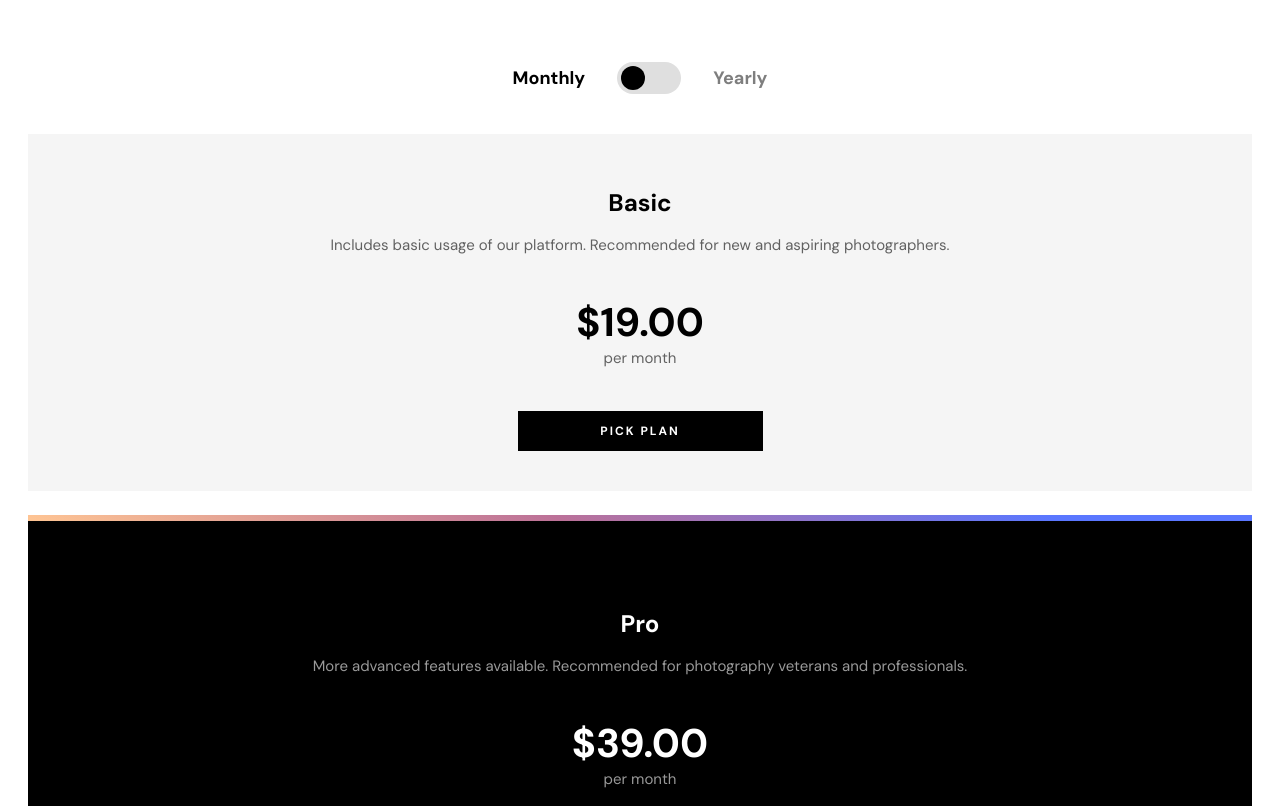
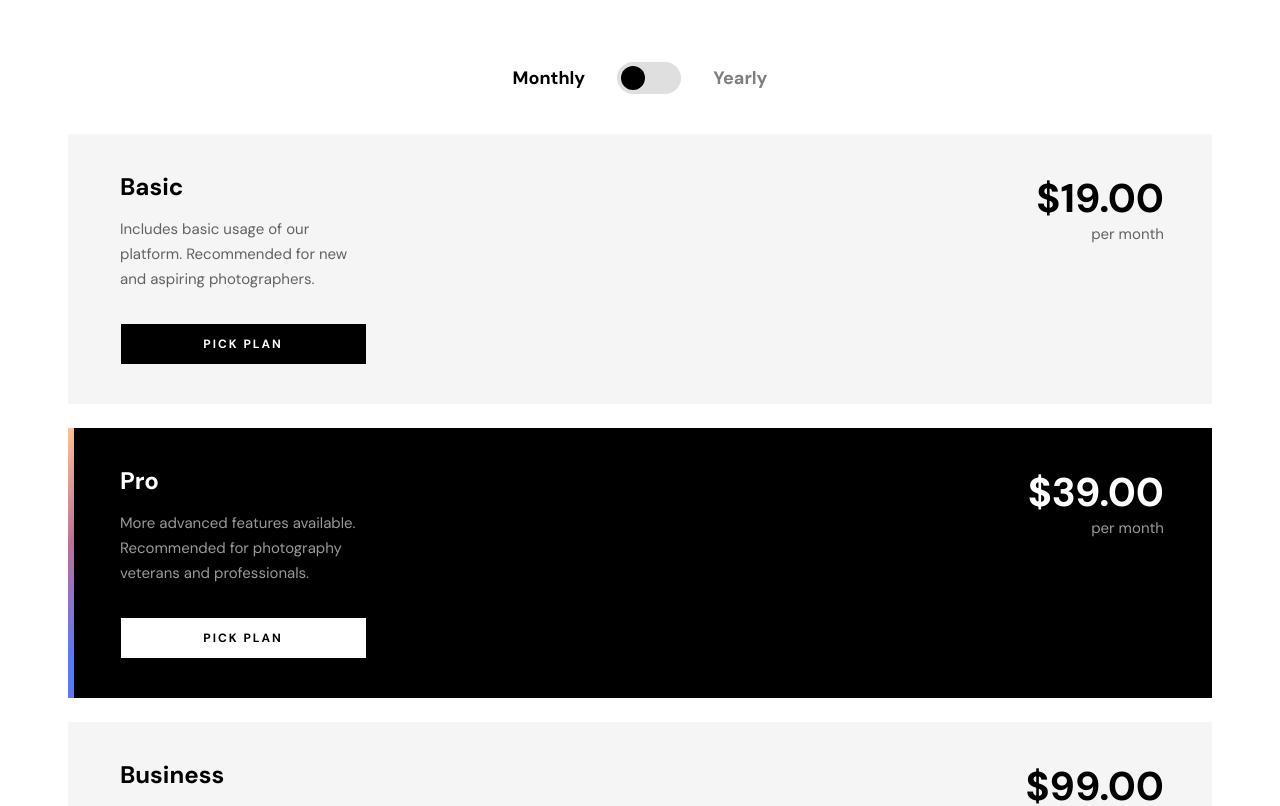
Before and after one commit to mrvicthor/photosnap-multi-page-website, a React (Vite) app: page /pricing in a window 1280 px wide. Shown: the part 844-1650 px from the top of the page. Built offline with nearby package versions, Linux system fonts and the light colour scheme.

Commit message:
designed tablet view for pricing subscription list

```diff
--- a/src/components/lists/index.jsx
+++ b/src/components/lists/index.jsx
@@ -5,20 +5,20 @@ const Lists = ({ title, content, price, period, bgColor }) => {
     <article
       className={`${
         bgColor ? "bg-[#000000] text-[#ffffff]" : "bg-[#F5F5F5] text-[#000000]"
-      } pt-[3.5rem] pb-[2.5rem] space-y-[2.5rem] flex flex-col items-center relative`}
+      } pt-[3.5rem] pb-[2.5rem] space-y-[2.5rem] grid justify-items-center relative pricing-subscription-item md:pt-[2.5rem] md:space-y-0 md:pl-[2.5rem] md:pr-12 md:gap-y-8 md:gap-x-[3.3125rem]`}
     >
       {bgColor && (
-        <div className="absolute price--line top-0 left-0 right-0 w-full h-[6px]" />
+        <div className="absolute price--line top-0 left-0 right-0 w-full h-[6px] md:rotate-90 md:w-[16.875rem] md:top-[8.25rem] md:-left-[8.25rem]" />
       )}
-      <heading className="flex flex-col gap-y-[1.125rem] px-[1.375rem]">
-        <h3 className="text-[1.5rem] font-bold leading-[1.5625rem] text-center capitalize">
+      <heading className="flex flex-col gap-y-[1.125rem] px-[1.375rem] md:px-3">
+        <h3 className="text-[1.5rem] font-bold leading-[1.5625rem] text-center capitalize md:text-left">
           {title}
         </h3>
-        <p className="text-center opacity-60 text-[0.9375rem] leading-[1.5625rem]">
+        <p className="text-center opacity-60 text-[0.9375rem] leading-[1.5625rem] md:text-left">
           {content}
         </p>
       </heading>
-      <div className="flex flex-col items-center">
+      <div className="flex flex-col items-center md:items-end md:ml-auto">
         <p className="font-bold leading-[3rem] text-[2.5rem]">
           {convertCurrency(price)}
         </p>
--- a/src/index.css
+++ b/src/index.css
@@ -149,6 +149,14 @@
       grid-template-rows: repeat(3, 13.265rem);
     }
 
+    .pricing-subscription {
+    }
+
+    .pricing-subscription-item {
+      display: grid;
+      grid-template-columns: 16.875rem 1fr;
+      grid-template-rows: 7.375rem 2.5rem;
+    }
     .footer--block {
       grid-template-rows: 16px 16px 1fr;
     }
--- a/src/pages/pricing/index.jsx
+++ b/src/pages/pricing/index.jsx
@@ -105,7 +105,7 @@ const Pricing = () => {
             Yearly
           </p>
         </div>
-        <div className="mt-[2.5rem] space-y-6">
+        <div className="mt-[2.5rem] space-y-6 md:px-[2.5rem] pricing-subscription">
           <Lists
             title="basic"
             content="Includes basic usage of our platform. Recommended for new and aspiring photographers."
```
